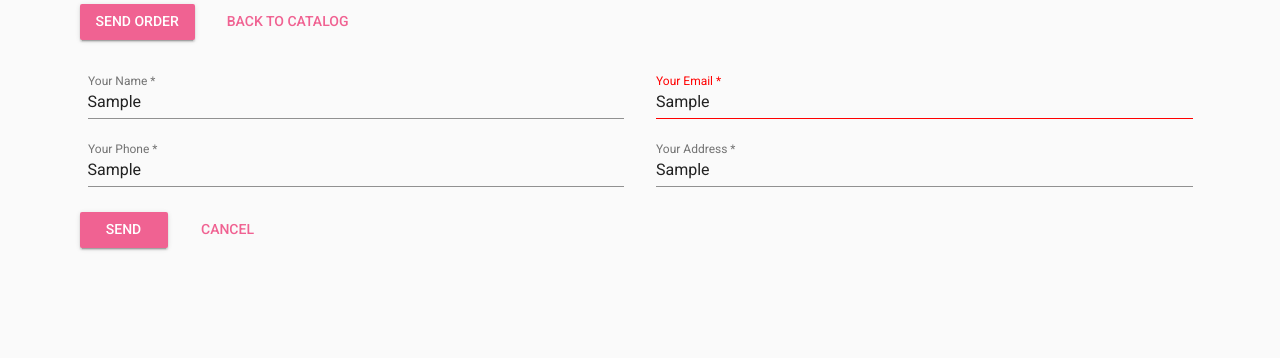
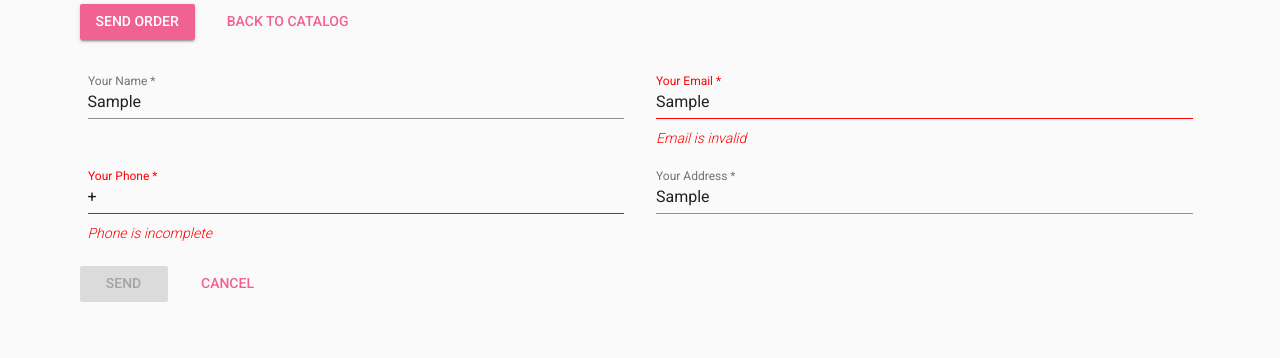
Before and after one commit to elena-dragunova/DressShop, a Vue app: page /cart in a window 1280 px wide. Both pictures are taken after typing "Sample", "Sample", "Sample", "Sample" into the empty fields and a click on the button "SEND ORDER". Shown: the part 328-686 px from the top of the page. Built offline with nearby package versions, Linux system fonts and the light colour scheme; no server answers.

Commit message:
Replace OrderForm out into a separate component. Finish validation, add error messages.

```diff
--- /dev/null
+++ b/src/components/OrderForm.vue
@@ -0,0 +1,110 @@
+<template>
+  <form class="order-form mt-4">
+    <v-layout row wrap>
+      <v-flex xs6 px-3>
+        <v-text-field label="Your Name *"
+                      color="#37474F"
+                      v-model="$v.name.$model"
+                      :class="{'error-field': $v.name.$error}"/>
+        <p v-if="!$v.name.required && $v.name.$error"
+           class="error-message">Name is required</p>
+      </v-flex>
+
+      <v-flex xs6 px-3>
+        <v-text-field label="Your Email *"
+                      color="#37474F"
+                      v-model="$v.email.$model"
+                      :class="{'error-field': $v.email.$error}"/>
+        <p v-if="!$v.email.required && $v.email.$error"
+           class="error-message">Email is required</p>
+        <p v-if="!$v.email.email && $v.email.$error"
+           class="error-message">Email is invalid</p>
+      </v-flex>
+
+      <v-flex xs6 px-3>
+        <v-text-field label="Your Phone *"
+                      color="#37474F"
+                      v-model="$v.phone.$model"
+                      return-masked-value="true"
+                      mask="+# ### ### ## ##"
+                      :class="{'error-field': $v.phone.$error}"/>
+        <p v-if="!$v.phone.required && $v.phone.$error"
+           class="error-message">Phone is required</p>
+        <p v-if="!$v.phone.minLen && $v.phone.$error"
+           class="error-message">Phone is incomplete</p>
+      </v-flex>
+
+      <v-flex xs6 px-3>
+        <v-text-field label="Your Address *"
+                      color="#37474F"
+                      v-model="$v.address.$model"
+                      :class="{'error-field': $v.address.$error}"/>
+        <p v-if="!$v.address.required && $v.address.$error"
+           class="error-message">Address is required</p>
+      </v-flex>
+
+      <v-flex xs12>
+        <v-btn color="#F06292"
+               class="white--text" :disabled="$v.$invalid">Send</v-btn>
+        <v-btn color="#F06292"
+               flat
+               @click="close">Cancel</v-btn>
+      </v-flex>
+    </v-layout>
+  </form>
+</template>
+
+<script>
+import { required, email, minLength } from 'vuelidate/lib/validators'
+
+export default {
+  data () {
+    return {
+      name: '',
+      email: '',
+      phone: '',
+      address: ''
+    }
+  },
+  validations: {
+    name: {
+      required
+    },
+    email: {
+      required,
+      email
+    },
+    phone: {
+      required,
+      minLen: minLength(16)
+    },
+    address: {
+      required
+    }
+  },
+  methods: {
+    close () {
+      this.$emit('close')
+    }
+  }
+}
+</script>
+
+<style lang="scss">
+
+  form .v-text-field.error-field label {
+    color: red !important;
+  }
+
+  form .v-text-field.error-field .v-input__slot::after,
+  form .v-text-field.error-field .v-input__slot::before {
+    border-color: red !important;
+  }
+
+  .error-message {
+    color: red;
+    font-style: italic;
+    font-weight: 300;
+    margin-top: -10px;
+  }
+</style>
--- a/src/views/Cart.vue
+++ b/src/views/Cart.vue
@@ -35,61 +35,20 @@
         >
       </v-flex>
 
-      <form v-if="isFormVisible" class="order-form mt-4">
-        <v-layout row wrap>
-          <v-flex xs6 px-3>
-            <v-text-field label="Your Name *"
-                          color="#37474F"
-                          v-model="$v.name.$model"
-                          :class="{'error-field': $v.name.$error}"/>
-          </v-flex>
-
-          <v-flex xs6 px-3>
-            <v-text-field label="Your Email *"
-                          color="#37474F"
-                          v-model="$v.email.$model"
-                          :class="{'error-field': $v.email.$error}"/>
-          </v-flex>
-
-          <v-flex xs6 px-3>
-            <v-text-field label="Your Phone *"
-                          color="#37474F"
-                          v-model="$v.phone.$model"
-                          :class="{'error-field': $v.phone.$error}"/>
-          </v-flex>
-
-          <v-flex xs6 px-3>
-            <v-text-field label="Your Address *"
-                          color="#37474F"
-                          v-model="$v.address.$model"
-                          :class="{'error-field': $v.address.$error}"/>
-          </v-flex>
-
-          <v-flex xs12>
-            <v-btn color="#F06292"
-                   class="white--text">Send</v-btn>
-            <v-btn color="#F06292"
-                   flat
-                   @click="hideForm">Cancel</v-btn>
-          </v-flex>
-        </v-layout>
-      </form>
+      <OrderForm v-if="isFormVisible"
+                 @close="hideForm"/>
 
     </v-layout>
   </v-container>
 </template>
 
 <script>
-import { required, email } from 'vuelidate/lib/validators'
+import OrderForm from '../components/OrderForm.vue'
 
 export default {
   data () {
     return {
       isFormVisible: true,
-      name: '',
-      email: '',
-      phone: '',
-      address: '',
       headers: [
         {
           text: 'Name',
@@ -104,20 +63,8 @@ export default {
       ]
     }
   },
-  validations: {
-    name: {
-      required
-    },
-    email: {
-      required,
-      email
-    },
-    phone: {
-      required
-    },
-    address: {
-      required
-    }
+  components: {
+    OrderForm
   },
   methods: {
     backToCatalog () {
@@ -153,13 +100,4 @@ export default {
 .total-price {
   font-size: 18px;
 }
-
-form .v-text-field.error-field label {
-  color: red;
-  }
-
-form .v-text-field.error-field .v-input__slot::after,
-form .v-text-field.error-field .v-input__slot::before {
-  border-color: red !important;
-}
 </style>
```
